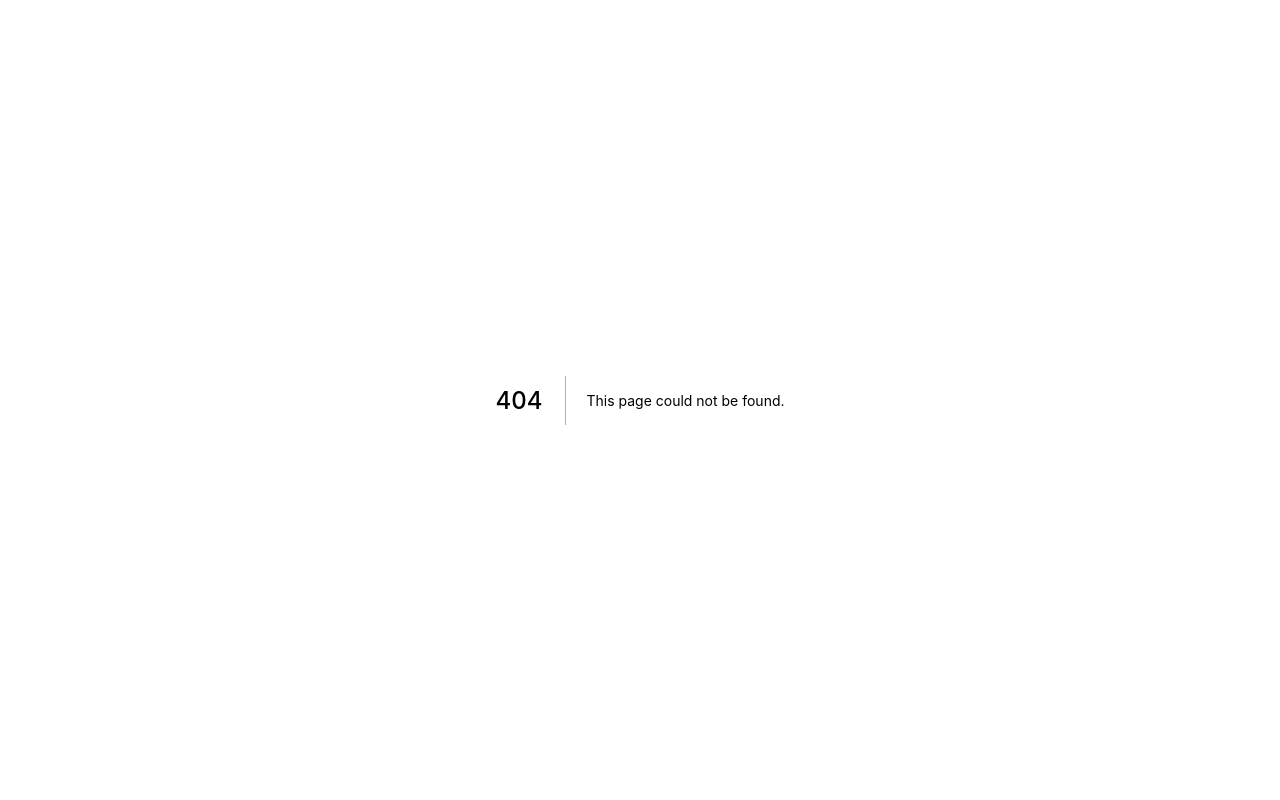
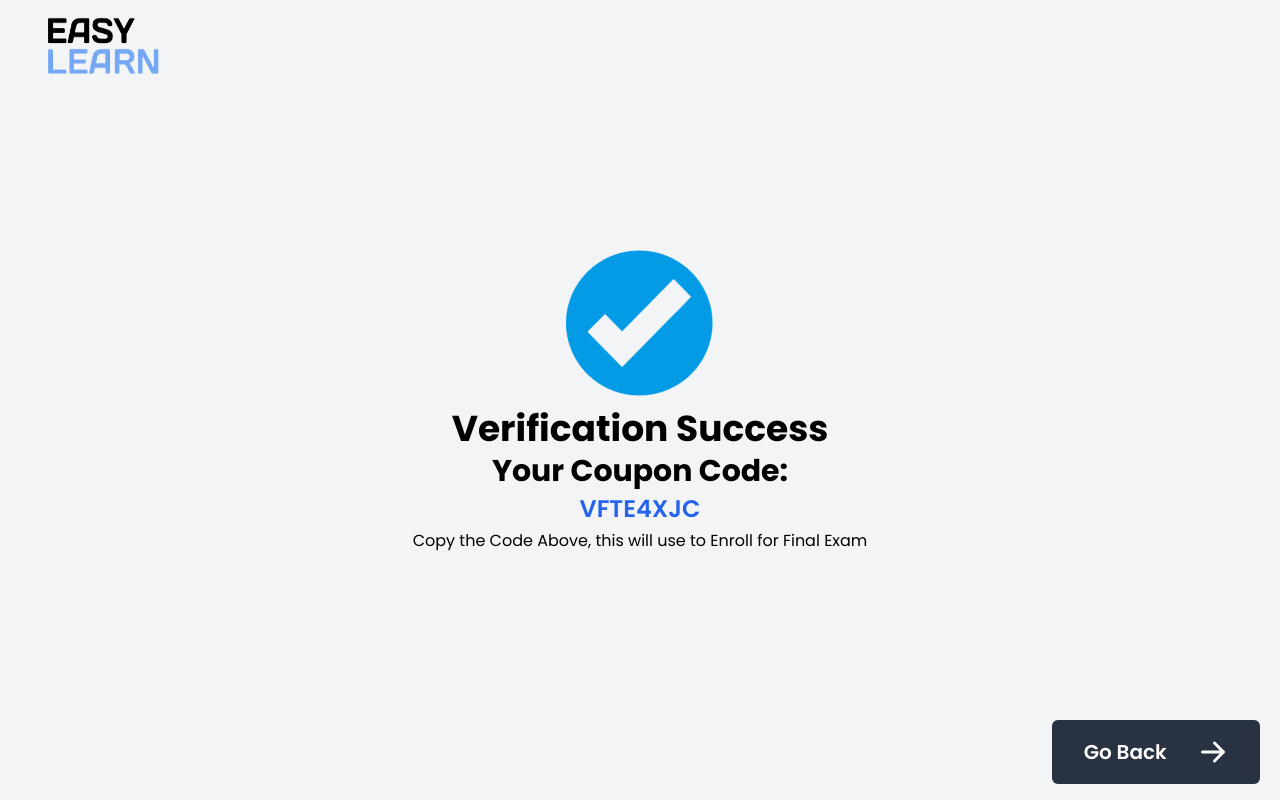
Before and after one commit to jdpena28/easylearn-kyc, a Next.js app: page /Exam/ExamCoupon in a window 1280 px wide. Before the commit this address had no page. Built offline with nearby package versions, Linux system fonts and the light colour scheme.

Commit message:
IMPROVE: Folderize pages

```diff
--- /dev/null
+++ b/pages/Exam/ExamCoupon.jsx
@@ -0,0 +1,29 @@
+import { useEffect } from "react"
+import Layout from "../../src/components/Layout"
+import Button from "../../src/components/Button"
+import Image from  "next/image"
+
+
+const ExamCoupon = () => {
+  const couponCode = ['BPLLMAPW','HNFOTZJ1','RVERXTLT','YGQQYRAL','Y6F6KYXF','YDLYVBBR','J1WDRBMG','GSSWP3KK','VFTE4XJC']
+  const randomNumber = () => {
+    return Math.floor(Math.random() * couponCode.length)
+  }
+
+  return (
+    <Layout title={'Exam Coupon Code'}>
+      <div className=' w-max h-max  absolute text-center inset-0 my-auto mx-auto space-y-1'>
+        <Image src={"/success.png"} alt="green checkmark" height={150} width={150} />
+        <h3 className='text-4xl font-bold'>Verification Success</h3>
+        <h4 className='text-3xl font-bold'>Your Coupon Code: </h4>
+        <p className="text-2xl font-semibold text-blue-600">{couponCode[randomNumber()]}</p>
+        <p className='text-base'>
+           Copy the Code Above, this will use to Enroll for Final Exam
+        </p>
+      </div>
+      <Button btnType={'button'} btnText={'Go Back'} link={"https://www.easylearn.ph/s/accesscode"}/>
+    </Layout>
+    )
+}
+
+export default ExamCoupon
--- a/pages/Pre-Exam.jsx
+++ b/pages/Exam/Pre-Exam.jsx
@@ -1,10 +1,10 @@
 import { useRef, useState,useCallback } from "react"
-import Layout from "../src/components/Layout"
-import Input from "../src/components/Input"
-import Button from "../src/components/Button"
+import Layout from "../../src/components/Layout"
+import Input from "../../src/components/Input"
+import Button from "../../src/components/Button"
 import Webcam from "react-webcam"
 
-import useUpdateEffect from '../src/hooks/useUpdateEffect'
+import useUpdateEffect from '../../src/hooks/useUpdateEffect'
 
 const App = () => {
   const [enrollee, setEnrollee] = useState({
@@ -110,11 +110,11 @@ const App = () => {
                    </div>}
                  </div>
                   )}
-                  <button type="button" onClick={captureImg} className="bg-slate-700 p-3 text-white w-32">Capture</button>
+                  {(showBtnCapture&&openCamera) && <button type="button" onClick={captureImg} className="bg-slate-700 p-3 text-white w-32">Capture</button>}
                 </div>
               </div>
             </div>
-            <Button link={"/Step2"} btnText='NEXT' btnType={"submit"} />
+            <Button link={"/Exam/ExamCoupon"} btnText='NEXT' btnType={"submit"} />
           </form>
         </div>
       </div>
```
